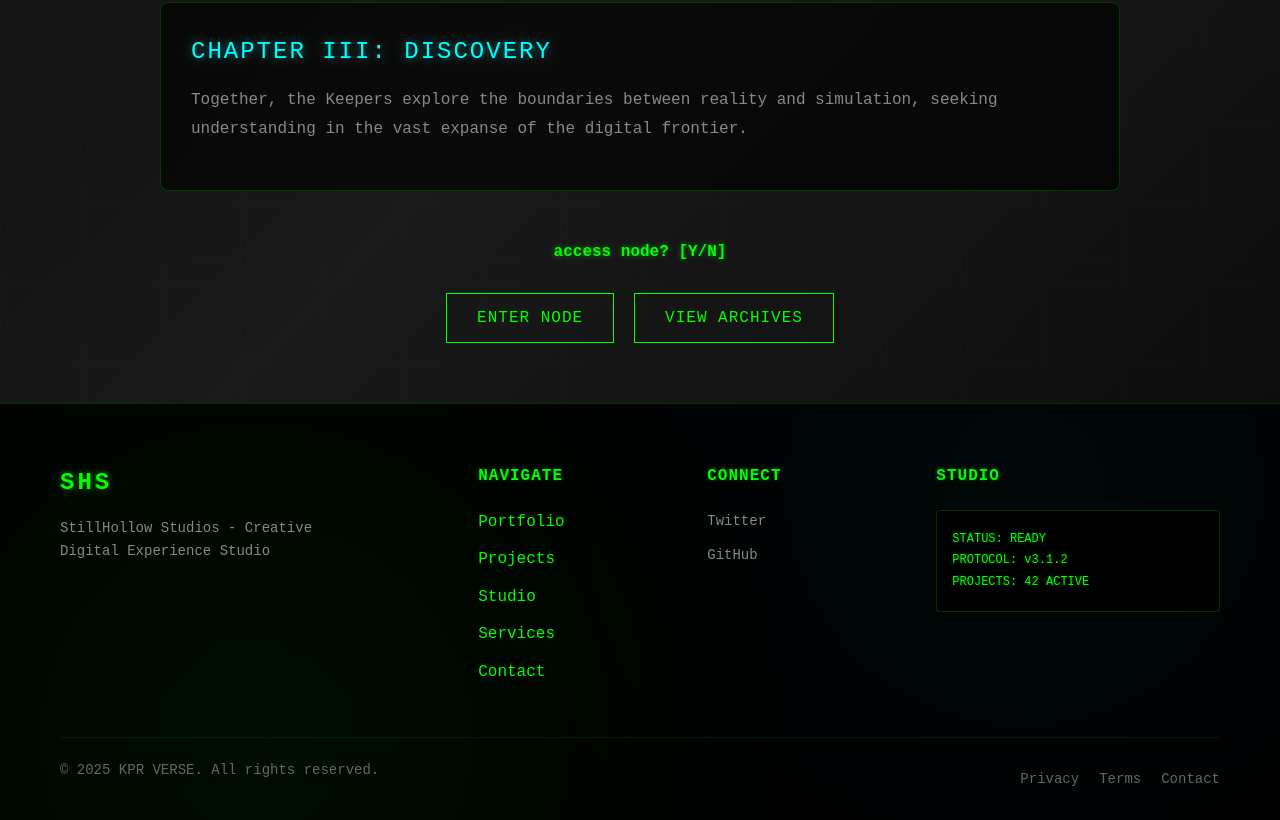
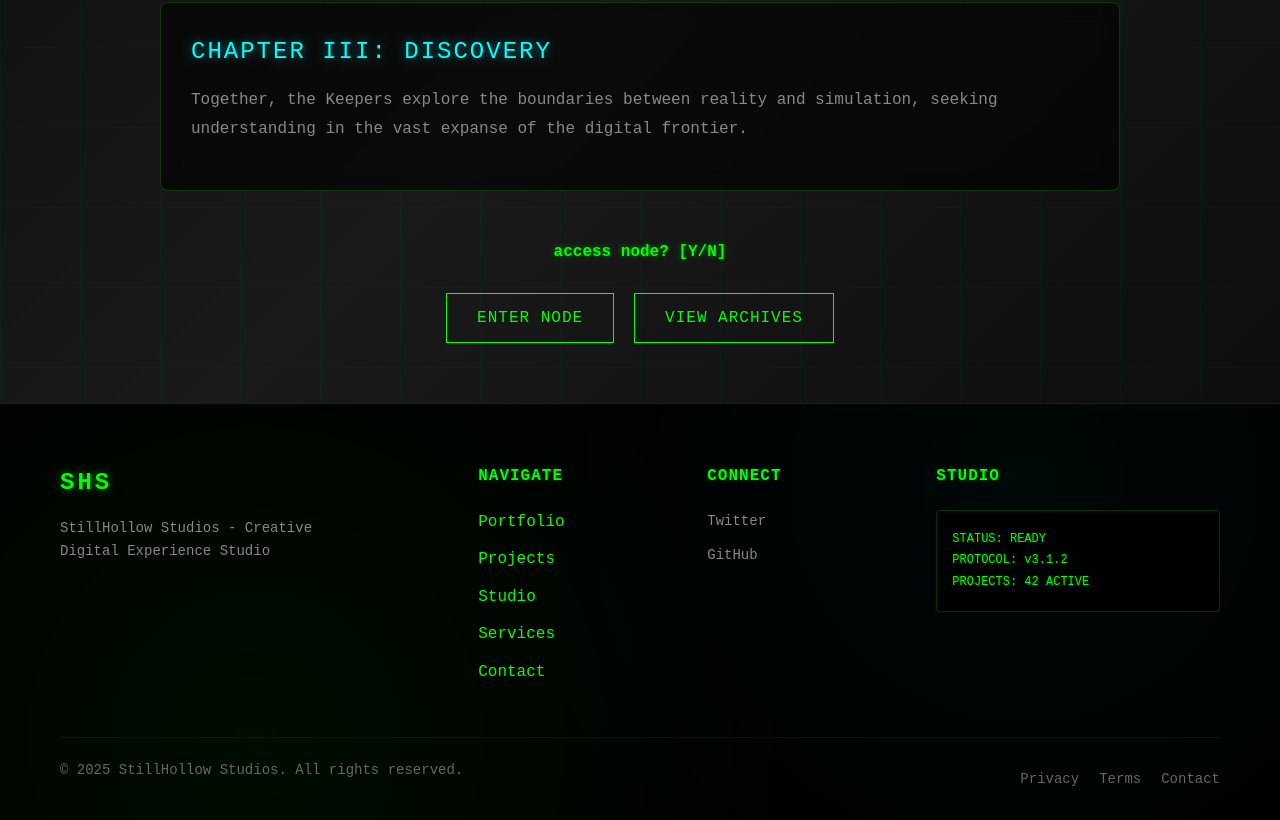
Before and after one commit to dgbq67/StillHollow-Studios, a Next.js app: page / in a window 1280 px wide. Shown: the part 1615-2435 px from the top of the page. Built offline with nearby package versions, Linux system fonts and the light colour scheme.

Commit message:
Auto-commit: Agent tool execution

```diff
--- a/src/components/layout/Footer.tsx
+++ b/src/components/layout/Footer.tsx
@@ -89,7 +89,7 @@ const Footer = () => {
         <div className="footer-bottom">
           <div className="footer-bottom-content">
             <p className="footer-copyright">
-              © {currentYear} KPR VERSE. All rights reserved.
+              © {currentYear} StillHollow Studios. All rights reserved.
             </p>
             <div className="footer-bottom-links">
               <a href="#" className="footer-bottom-link" data-cursor="hover">
```
